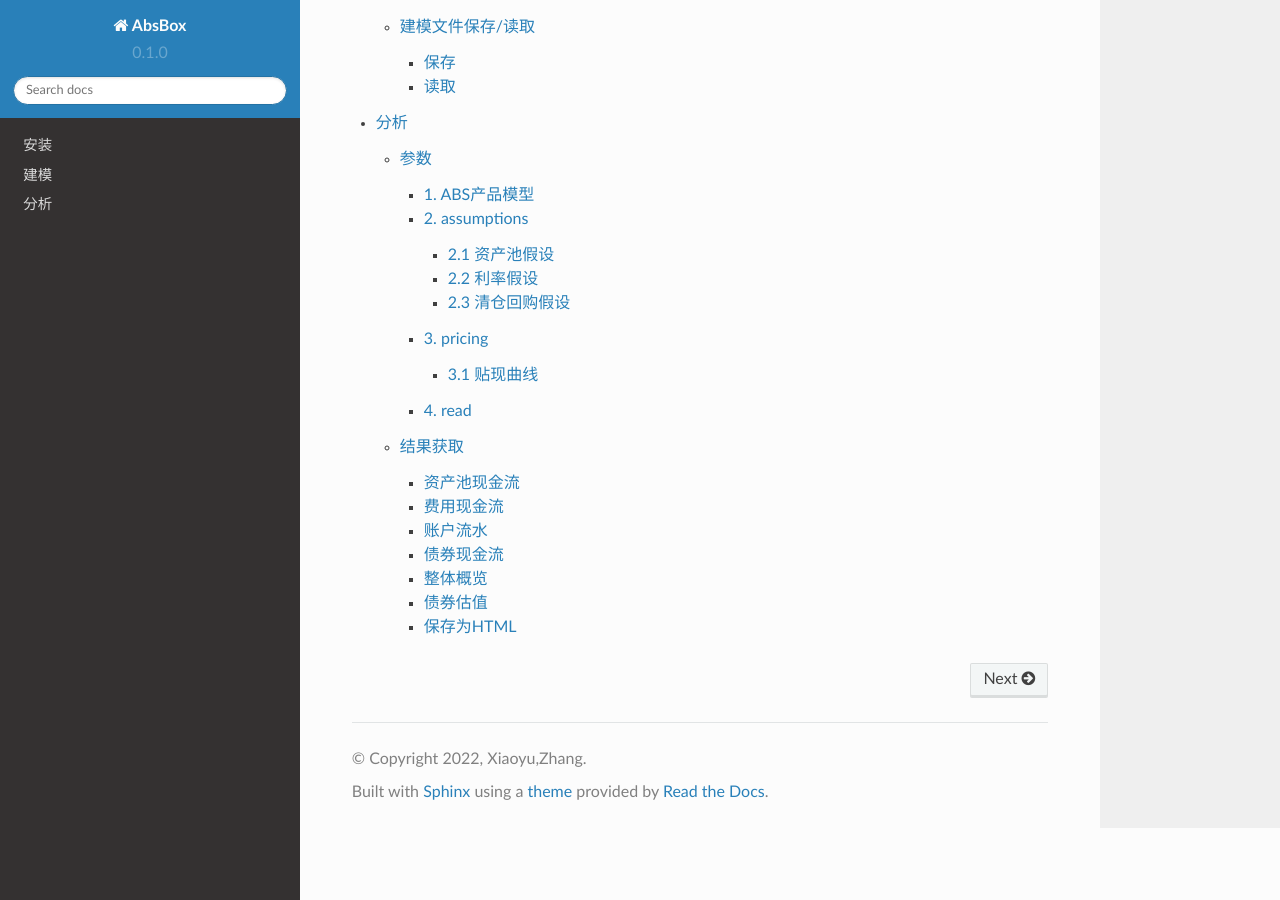
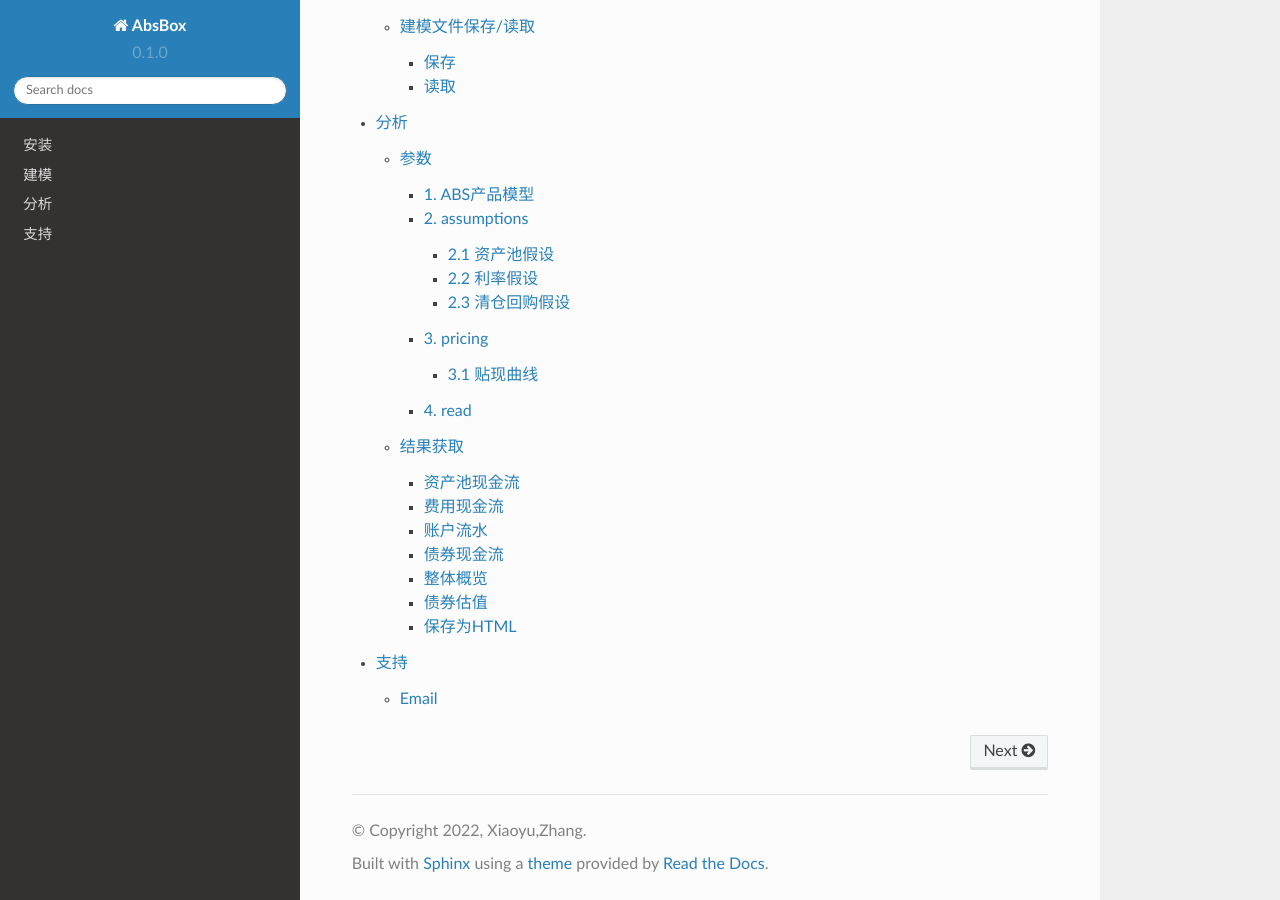
Before and after one commit to yellowbean/pyabs-doc, a Sphinx documentation site: the page built from docs/source/index.rst, in a window 1280 px wide and 900 px high, scrolled down 901 px. Built offline with Sphinx 7.4.7 and the Read the Docs theme 2.0.0, drawn with Linux system fonts in a browser that asks for light colours.

Commit message:
WIP: Update 支持

```diff
--- a/docs/source/index.rst
+++ b/docs/source/index.rst
@@ -20,3 +20,4 @@
    安装
    建模
    分析
+   支持
--- /dev/null
+++ b/docs/source/支持.rst
@@ -0,0 +1,6 @@
+支持
+====
+
+Email
+-----
+always.zhang@gmail.com
```
